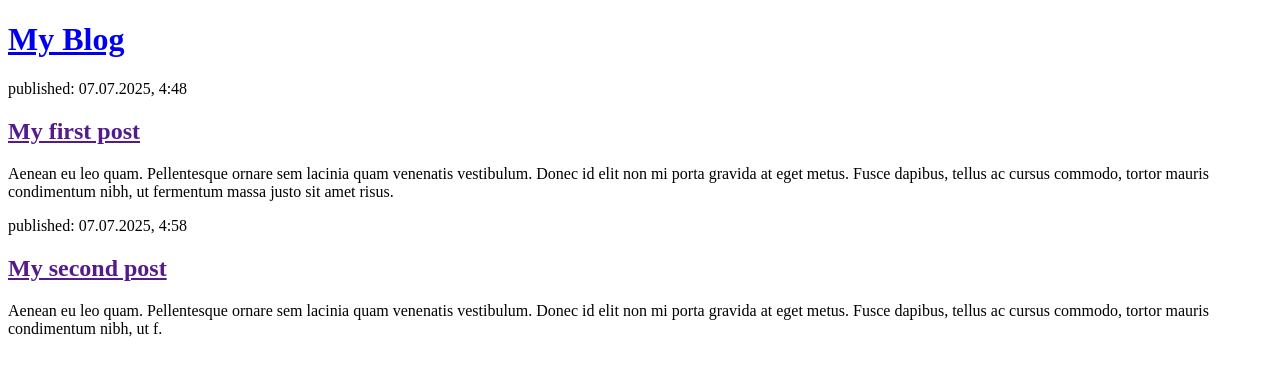
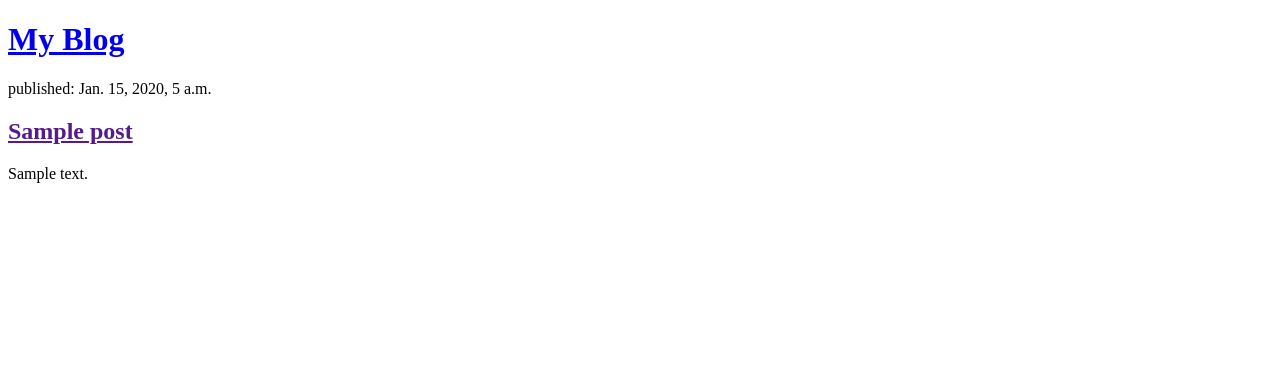
Before and after one commit to V-enis/blog-app, a Django app: page / in a window 1280 px wide. Shown: the top 376 px of the page. Run offline with Django 5.2, Linux system fonts and the light colour scheme; tables that the repository leaves empty hold one stand-in row (values such as "Sample post").

Commit message:
Modify templates to include dynamic info

```diff
--- a/mysite/blog/templates/blog/post_list.html
+++ b/mysite/blog/templates/blog/post_list.html
@@ -10,16 +10,12 @@
             <h1><a href="/">My Blog</a></h1>
         </header>
 
-        <article>
-            <time>published: 07.07.2025, 4:48</time>
-            <h2><a href="">My first post</a></h2>
-            <p>Aenean eu leo quam. Pellentesque ornare sem lacinia quam venenatis vestibulum. Donec id elit non mi porta gravida at eget metus. Fusce dapibus, tellus ac cursus commodo, tortor mauris condimentum nibh, ut fermentum massa justo sit amet risus.</p>
-        </article>
-
-        <article>
-            <time>published: 07.07.2025, 4:58</time>
-            <h2><a href="">My second post</a></h2>
-            <p>Aenean eu leo quam. Pellentesque ornare sem lacinia quam venenatis vestibulum. Donec id elit non mi porta gravida at eget metus. Fusce dapibus, tellus ac cursus commodo, tortor mauris condimentum nibh, ut f.</p>
-        </article>
+        {% for post in posts %}
+            <article>
+                <time>published: {{ post.published_date }}</time>
+                <h2><a href="">{{ post.title }}</a></h2>
+                <p>{{ post.text|linebreaksbr }}</p>
+            </article>
+        {% endfor %}
 </body>
 </html>
--- a/mysite/blog/views.py
+++ b/mysite/blog/views.py
@@ -1,6 +1,9 @@
 from django.shortcuts import render
+from django.utils import timezone
+from .models import Post
 
 # Create your views here.
 
 def post_list(request):
-    return render(request, 'blog/post_list.html', {})
+    post = Post.objects.filter(published_date__lte=timezone.now()).order_by('published_date')
+    return render(request, 'blog/post_list.html', {'posts': post})
```
